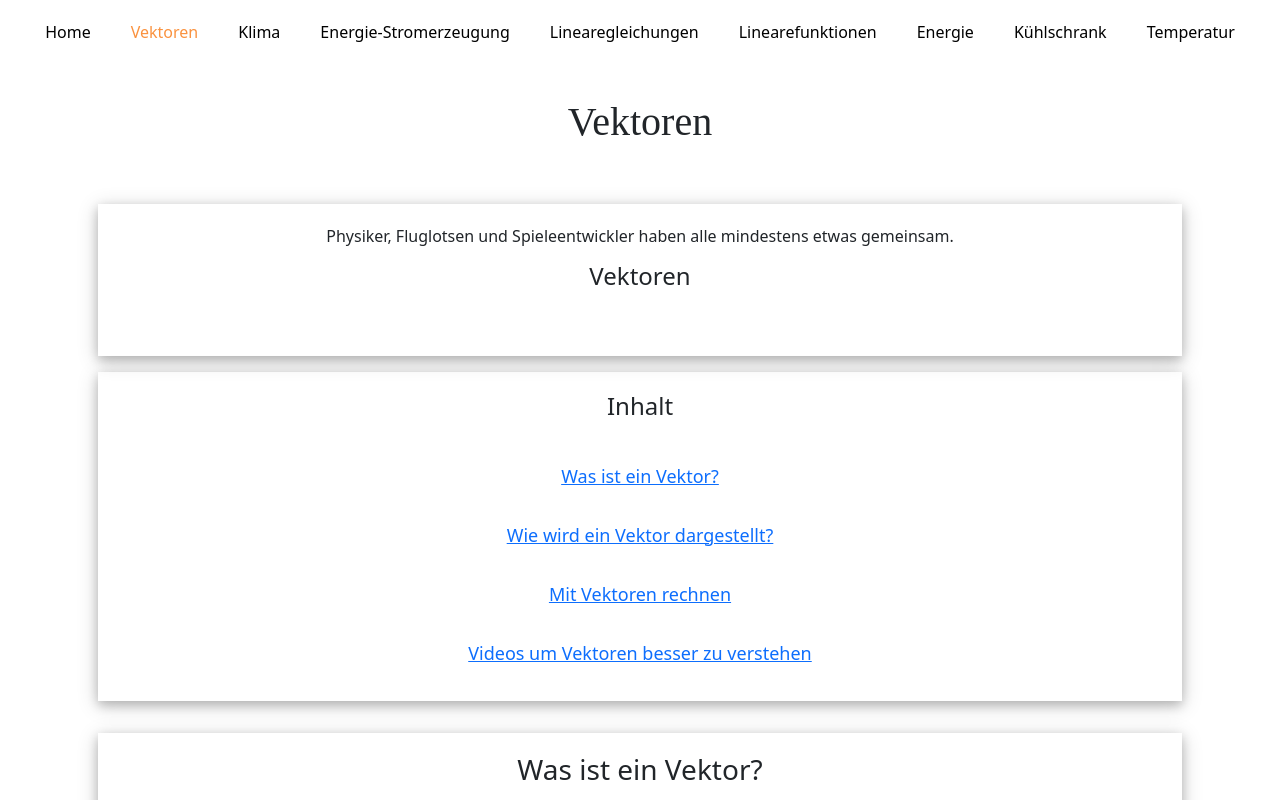
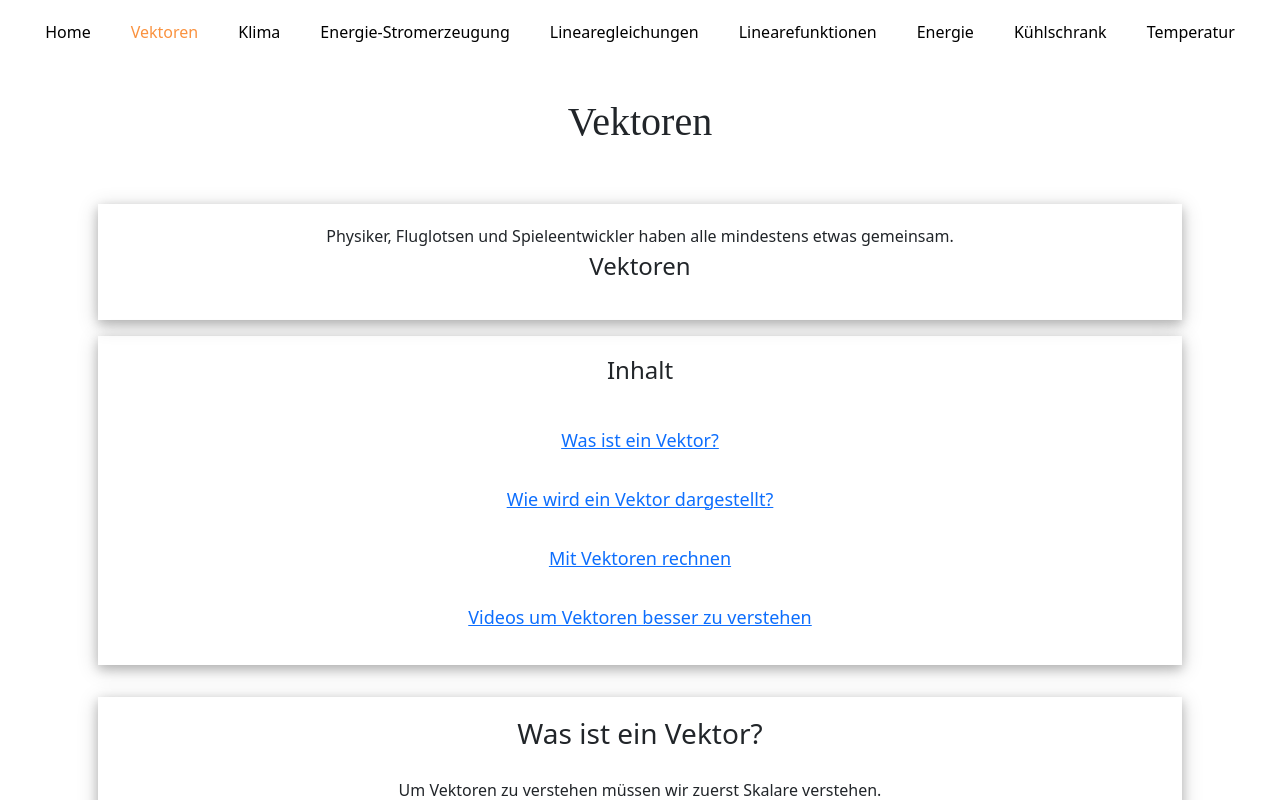
Before and after one commit to BZZ-ab20c/BZZ-ab20c.github.io, a React (Create React App) app in the folder client/: page /vektoren in a window 1280 px wide. Shown: the top 800 px of the page. Built offline with nearby package versions, Linux system fonts and the light colour scheme.

Commit message:
fixed small warning

```diff
--- a/client/src/pages/Vektoren.js
+++ b/client/src/pages/Vektoren.js
@@ -22,7 +22,7 @@ const Vektoren = () => {
                         <p>
                             Physiker, Fluglotsen und Spieleentwickler haben alle mindestens etwas gemeinsam.
                             <br/>
-                            <p style={{fontSize: "24px"}}><b>Vektoren</b></p>
+                            <span style={{fontSize: "24px"}}><b>Vektoren</b></span>
                         </p>
                     </div>
                 </div>
```
